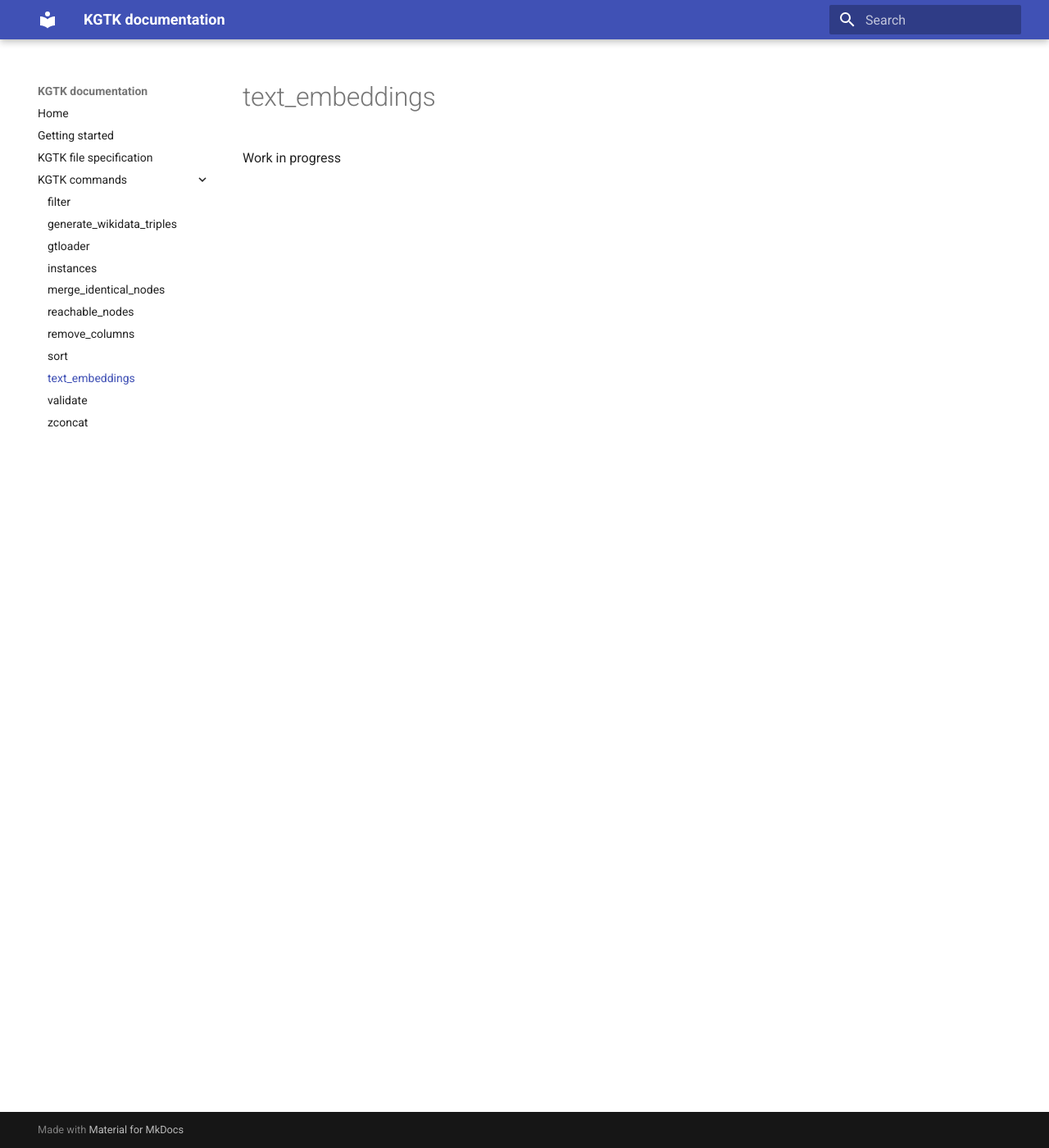
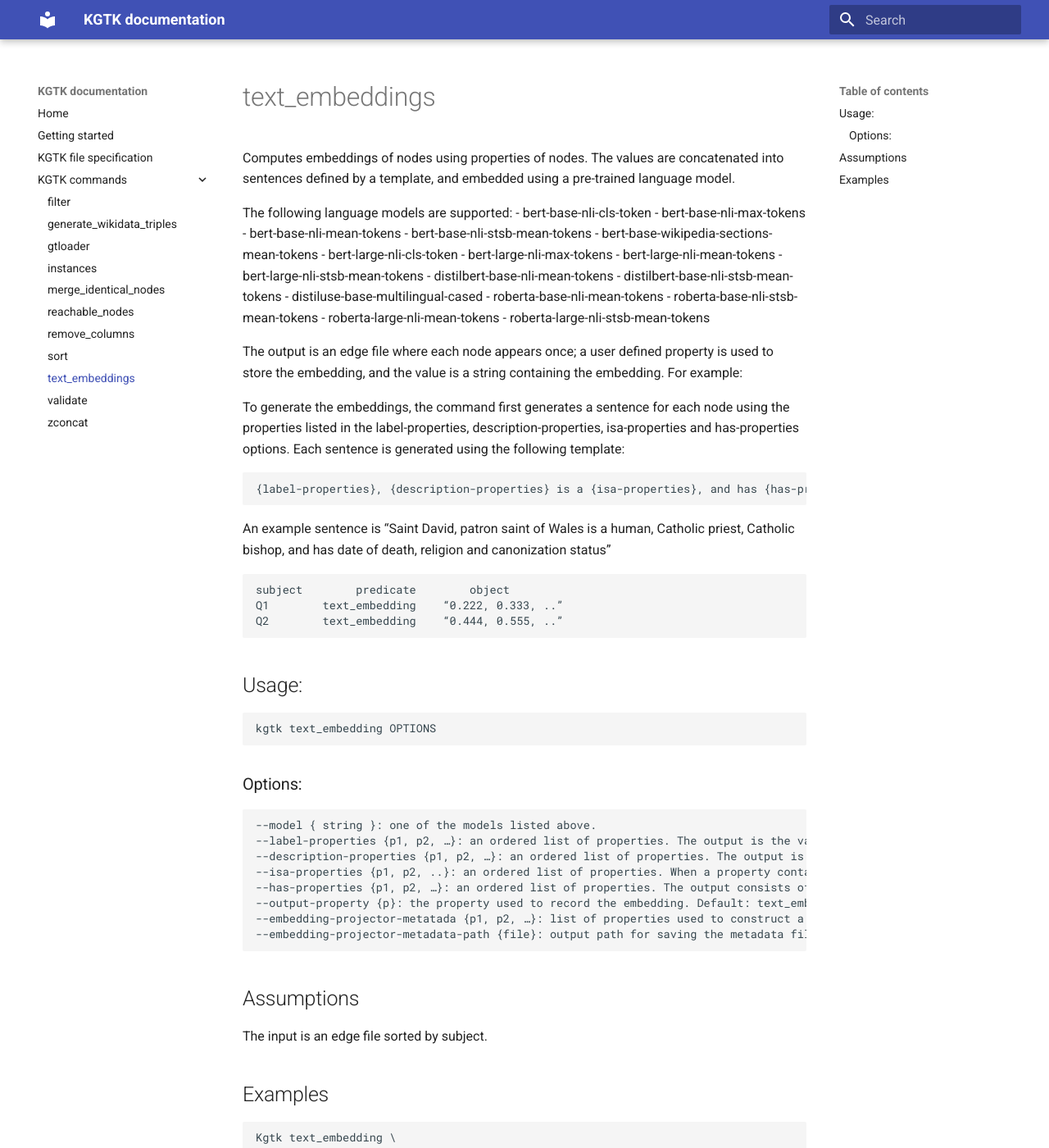
Before and after one commit to usc-isi-i2/kgtk, an MkDocs documentation site: the page built from docs/embedding.md, in a window 1280 px wide and 1400 px high. Shown: the whole window at 82% size. Built offline with MkDocs 1.6.1 and Material for MkDocs 9.7.7, drawn with Linux system fonts in a browser that asks for light colours; some of the changed text lies outside the part shown.

Commit message:
missing commands

````diff
--- a/docs/embedding.md
+++ b/docs/embedding.md
@@ -1 +1,74 @@
-Work in progress
+Computes embeddings of nodes using properties of nodes. The values are concatenated into sentences defined by a template, and embedded using a pre-trained language model.
+
+The following language models are supported:
+- bert-base-nli-cls-token
+- bert-base-nli-max-tokens
+- bert-base-nli-mean-tokens
+- bert-base-nli-stsb-mean-tokens
+- bert-base-wikipedia-sections-mean-tokens
+- bert-large-nli-cls-token
+- bert-large-nli-max-tokens
+- bert-large-nli-mean-tokens
+- bert-large-nli-stsb-mean-tokens
+- distilbert-base-nli-mean-tokens
+- distilbert-base-nli-stsb-mean-tokens
+- distiluse-base-multilingual-cased
+- roberta-base-nli-mean-tokens
+- roberta-base-nli-stsb-mean-tokens
+- roberta-large-nli-mean-tokens
+- roberta-large-nli-stsb-mean-tokens
+
+The output is an edge file where each node appears once; a user defined property is used to store the embedding, and the value is a string containing the embedding. For example:
+
+To generate the embeddings, the command first generates a sentence for each node using the properties listed in the label-properties, description-properties, isa-properties and has-properties options. Each sentence is generated using the following template:
+
+```
+{label-properties}, {description-properties} is a {isa-properties}, and has {has-properties}
+```
+
+An example sentence is “Saint David, patron saint of Wales is a human, Catholic priest, Catholic bishop, and has date of death, religion and canonization status”
+
+```
+subject        predicate        object
+Q1        text_embedding    “0.222, 0.333, ..”
+Q2        text_embedding    “0.444, 0.555, ..”
+```
+
+## Usage:
+```
+kgtk text_embedding OPTIONS
+```
+### Options:
+```
+--model { string }: one of the models listed above.
+--label-properties {p1, p2, …}: an ordered list of properties. The output is the value of the first property that returns a non-empty value.
+--description-properties {p1, p2, …}: an ordered list of properties. The output is the value of the first property that returns a non-empty value.
+--isa-properties {p1, p2, ..}: an ordered list of properties. When a property contains multiple values, select values randomly up to a certain limit. When a property value is not a literal, output the label of the property value. When multiple isa-properties are present, the values are output comma-separated.
+--has-properties {p1, p2, …}: an ordered list of properties. The output consists of a comma-separated text with the labels of the properties, using and for the last item, e.g., “country, place of birth, religion and canonization status”
+--output-property {p}: the property used to record the embedding. Default: text_embedding.
+--embedding-projector-metatada {p1, p2, …}: list of properties used to construct a metadata file for use in the Google Embedding Projector: http://projector.tensorflow.org. Default: the same properties used in the --property option.
+--embedding-projector-metadata-path {file}: output path for saving the metadata file for the Google Embedding Projector. Default: ~\embedding-metadata.txt
+```
+
+## Assumptions
+The input is an edge file sorted by subject.
+
+## Examples
+```
+Kgtk text_embedding \
+            --input input_file.csv \
+--model bert-base-wikipedia-sections-mean-tokens \
+--property-value label, description \
+--output-property bert_embedding \
+--embedding-projector-metadada subject, label, description \
+--embedding-projector-metadata-path ~/Documents/blah-blah.txt
+```
+
+```
+Q31    label    “somalia”
+Q31    P31    Q233454
+Q31    description    “country in africa”
+```
+```
+Q31 bert_embedding “0.22, 0.56”
+```
````
Also changed, not shown: docs/instances.md (+18 -1 lines).
